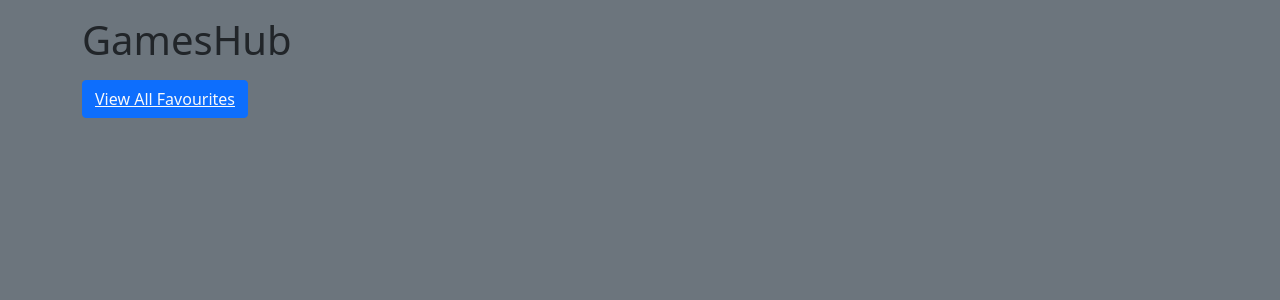
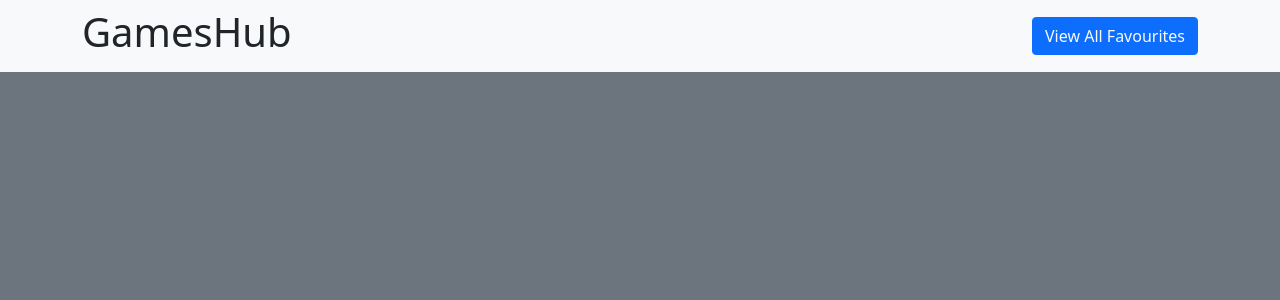
Before and after one commit to gabrielrowan/favouritedGames, a PHP site: page / in a window 1280 px wide. Shown: the top 300 px of the page. Run offline with PHP 8.4, Linux system fonts and the light colour scheme; data that the repository does not hold is empty.

Commit message:
finished off bootstrap styling on index page

```diff
--- a/index.php
+++ b/index.php
@@ -19,22 +19,17 @@ $gameHtml = \GabrielApp\Classes\ViewHelpers\GameViewHelper::displayManyGames($ga
     <link href="https://cdn.jsdelivr.net/npm/bootstrap@5.1.3/dist/css/bootstrap.min.css" rel="stylesheet" integrity="sha384-1BmE4kWBq78iYhFldvKuhfTAU6auU8tT94WrHftjDbrCEXSU1oBoqyl2QvZ6jIW3" crossorigin="anonymous">
 </head>
 <body class="bg-secondary">
-<div class="container">
-    <div class="row">
-        <h1 class="my-3">GamesHub</h1>
+<nav class="navbar navbar-light bg-light mb-2 border-bottom border-secondary">
+    <div class="container d-flex justify-content-between">
+            <h1 class=>GamesHub</h1>
+            <span><button class='btn btn-primary' type='submit'><a class='text-decoration-none link-light' href='ViewFavourites.php'>View All Favourites</a></button></span>
     </div>
-</div>
-<div class="container">
-    <div class="row">
-        <span><button class='btn btn-primary' type='submit'><a class='link-light' href='ViewFavourites.php'>View All Favourites</a></button></span>
-
+</nav>
+    <div class="container ">
+        <div class="row d-flex justify-content-center">
+            <?= $gameHtml?>
+        </div>
     </div>
-</div>
-<div class="container">
-    <div class="row">
-        <?= $gameHtml?>
-    </div>
-</div>
 
 </body>
 </html>
--- a/src/Classes/ViewHelpers/GameViewHelper.php
+++ b/src/Classes/ViewHelpers/GameViewHelper.php
@@ -7,7 +7,7 @@ use GabrielApp\Classes\Entities\GameEntity;
 class GameViewHelper {
     public static function displayGame(GameEntity $game) {
         $result  = "<div class='card my-3 mx-2 text-center bg-light' style='width: 25rem;'>";
-        $result .="<img class='card-img-top mt-3' src='" . $game->getThumbnail() . "'/><br>";
+        $result .="<img class='card-img-top mt-3 border border-secondary rounded' src='" . $game->getThumbnail() . "'/><br>";
         $result .= "<div class='col text-center'><h1 class='card-title'>" . $game->getTitle() . "</h1>";
         $result .= "<h3 class='card-text my-4 mx-2' style='height: 13rem;'>" . $game->getShortDescription() . "</h3></div>";
         $result .="<form method='post' action='addToFavourites.php'>";
```
